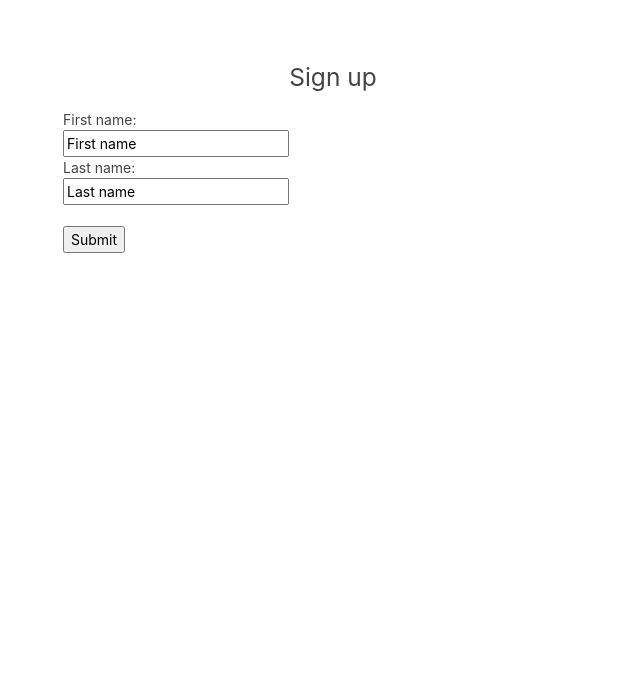
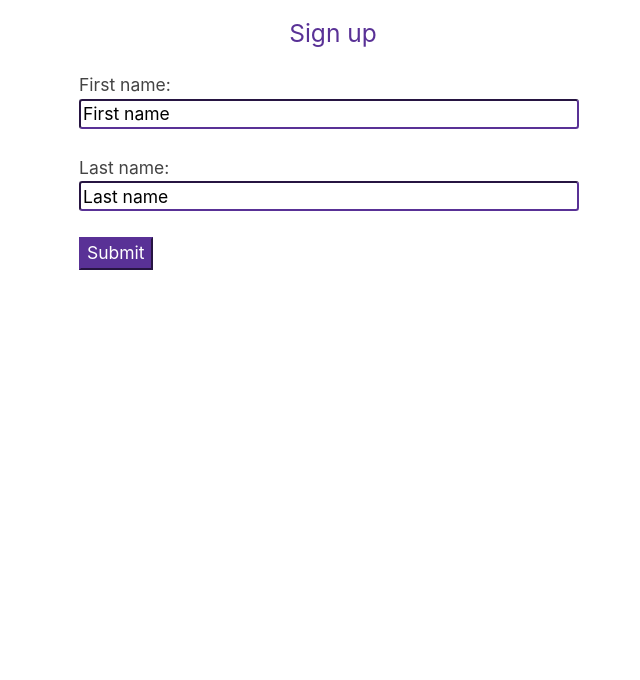
Before and after one commit to kpluu/ui-kit, a plain HTML site: page authentification_form.html in a window 1280 px wide. Shown: the part 120-800 px from the top of the page, without its empty margins (307-947 px from the left). Drawn offline with Linux system fonts and the light colour scheme.

Commit message:
form done

```diff
--- a/authentification_form.html
+++ b/authentification_form.html
@@ -6,10 +6,7 @@
 <title>Super UI kit</title>
 </head>
 <body>
-
-
-<form action="/action_page.php">
-    <div class="form-control-lg"></div>
+<br>
         <!-- Logo -->
 <div class="text-center">
     <img class="mb-3" src="https://bit.ly/2QdtgFa" alt="Logo" width="60" height="60">
@@ -17,18 +14,20 @@
 <div class="container">
         <div class="row">
             <div class="col-md-6 offset-md-3">
-                <br><br><br>
+            <br><br>
             <h1 class="h3 mb-3 font-weight-normal text-center">Sign up</h1>
             <form action="/action_page.php">
+                <div class="form-control-lg">
             First name:<br>
-                    <input type="text" name="firstname" value="First name"><br>
+            <input id="input-form" class="rounded-sm" type="text" name="firstname" value="First name"><br>
+            <br>
             Last name:<br>
-                    <input type="text" name="lastname" value="Last name"><br><br>
-                    <input type="submit" value="Submit">
+            <input id="input-form" class="rounded-sm" type="text" name="lastname" value="Last name"><br><br>
+            <input class="btn-primary" type="submit" value="Submit">
+            </div>
             </form>
+                <br>
             </div>
         </div>
-          </div>
-  </form>
 </body>
 </html>
--- a/style.css
+++ b/style.css
@@ -9,3 +9,13 @@ footer {
 footer p {
     color: #fff !important;
 }
+
+#input-form {
+    height: 30px;
+    width: 500px;
+    border-color: #593196;
+}
+
+h1 {
+    color: #593196;
+}
```
Lines whose indentation alone changed are shown as unchanged.
